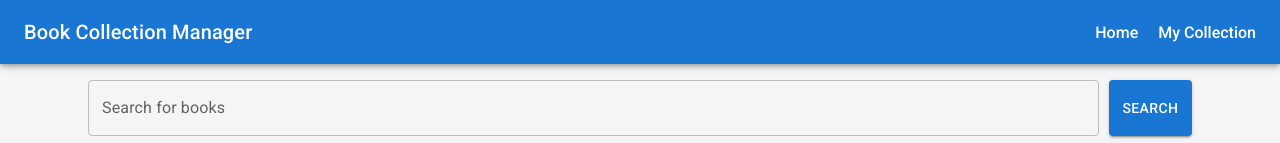
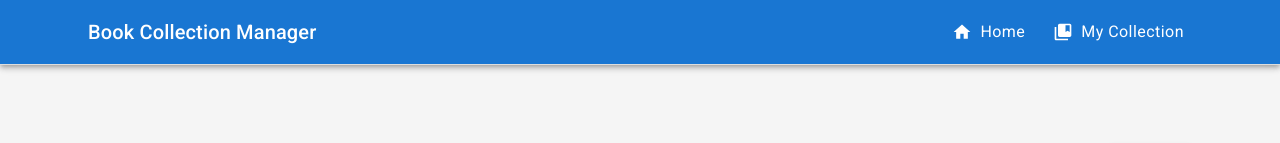
Before and after one commit to jrsabado/Book-Collection-Manager, a React (Create React App) app in the folder frontend/: page / in a window 1280 px wide. Shown: the top 143 px of the page. Built offline with nearby package versions, Linux system fonts and the light colour scheme; no server answers.

Commit message:
Updated the design of the toolbar, added icons to Home and My collection page

```diff
--- a/frontend/src/App.css
+++ b/frontend/src/App.css
@@ -71,7 +71,22 @@ body {
 
 .book-card .MuiIconButton-root {
     align-self: flex-end;
+    /* margin-top: 16px; */
+    margin-left: 5px;
+
+}
+
+.action-section {
+    display: flex;
+    align-items: center;
+    justify-content: space-between;
     margin-top: 16px;
+}
+
+.delete-icon {
+    margin-left: 20px;
+    width: 32px;
+    height: 32px;
 }
 
 /* Typography styles */
@@ -119,3 +134,44 @@ body {
 .header .nav-link:hover {
     color: #ffeb3b;
 }
+
+/* Toolbar */
+
+.app-bar {
+    background-color: #3f51b5; /* Change the background color to your preference */
+    box-shadow: none;
+    border-bottom: 1px solid #ddd;
+}
+
+.toolbar {
+    display: flex;
+    justify-content: space-between;
+    align-items: center;
+}
+
+.title {
+    font-family: 'Roboto', sans-serif;
+    font-weight: 500;
+    font-size: 1.5rem;
+    color: #ffffff;
+}
+
+.nav-links {
+    display: flex;
+    gap: 1rem;
+}
+
+.nav-links a {
+    text-decoration: none;
+    color: inherit;
+}
+
+.nav-links .MuiButton-root {
+    text-transform: none;
+    font-size: 1rem;
+    font-weight: 400;
+}
+
+.nav-links .MuiButton-startIcon {
+    margin-right: 0.5rem;
+}
--- a/frontend/src/App.tsx
+++ b/frontend/src/App.tsx
@@ -8,6 +8,7 @@ import EditBookDialog from './components/EditBookDialog';
 import MyCollectionPage from './pages/MyCollectionPage';
 import HomePage from './pages/HomePage';
 import './App.css';
+import MyToolbar from './components/MyToolbar';
 
 const App: React.FC = () => {
     const [query, setQuery] = useState('');
@@ -105,10 +106,6 @@ const App: React.FC = () => {
         setPage(1);
     };
 
-    const handleMyCollectionClick = () => {
-        window.location.href = "/my-collection";
-    };
-
     const handleStatusChange = async (book: Book, status: string) => {
         const updatedBook = { ...book, status };
         localStorage.setItem(book.google_books_id, status);
@@ -121,17 +118,7 @@ const App: React.FC = () => {
     return (
         <Router>
             <div className="App">
-                <AppBar position="fixed" className="header">
-                    <Toolbar>
-                        <Typography variant="h6" component="div">
-                            Book Collection Manager
-                        </Typography>
-                        <nav className="nav-links">
-                            <Link to="/" className="nav-link" onClick={handleHomeClick}>Home</Link>
-                            <Link to="/my-collection" onClick={handleMyCollectionClick} className="nav-link">My Collection</Link>
-                        </nav>
-                    </Toolbar>
-                </AppBar>
+                <MyToolbar />
                 <Container style={{ marginTop: '80px' }}>
                     <Routes>
                         <Route path="/" element={
--- a/frontend/src/components/BookCard.tsx
+++ b/frontend/src/components/BookCard.tsx
@@ -35,6 +35,7 @@ const BookCard: React.FC<BookCardProps> = ({ book, onUpdate, onDelete, onStatusC
                         {book.author}
                     </Typography>
                 </div>
+                <div className="action-section">
                     <FormControl fullWidth>
                         <InputLabel id="book-status-label">Status</InputLabel>
                         <Select
@@ -50,10 +51,11 @@ const BookCard: React.FC<BookCardProps> = ({ book, onUpdate, onDelete, onStatusC
                         </Select>
                     </FormControl>
                     {showDeleteIcon && (
-                    <IconButton onClick={() => onDelete(book.google_books_id)}>
+                        <IconButton onClick={() => onDelete(book.google_books_id)} className="delete-icon">
                             <DeleteIcon />
                         </IconButton>
                     )}
+                </div>
             </CardContent>
         </Card>
     );
--- /dev/null
+++ b/frontend/src/components/MyToolbar.tsx
@@ -0,0 +1,33 @@
+import React from 'react';
+import { AppBar, Toolbar, Typography, IconButton, Button, Container } from '@mui/material';
+import HomeIcon from '@mui/icons-material/Home';
+import CollectionsBookmarkIcon from '@mui/icons-material/CollectionsBookmark';
+
+const handleMyCollectionClick = () => {
+    window.location.href = "/my-collection";
+};
+
+
+const MyToolbar: React.FC = () => {
+    return (
+        <AppBar position="static" className="app-bar">
+            <Container>
+                <Toolbar className="toolbar">
+                    <Typography variant="h6" className="title">
+                        Book Collection Manager
+                    </Typography>
+                    <div className="nav-links">
+                        <Button color="inherit" startIcon={<HomeIcon />} href="/">
+                            Home
+                        </Button>
+                        <Button color="inherit" onClick={handleMyCollectionClick} startIcon={<CollectionsBookmarkIcon />} href="/my-collection">
+                            My Collection
+                        </Button>
+                    </div>
+                </Toolbar>
+            </Container>
+        </AppBar>
+    );
+};
+
+export default MyToolbar;
--- a/frontend/src/pages/HomePage.tsx
+++ b/frontend/src/pages/HomePage.tsx
@@ -68,7 +68,7 @@ const HomePage: React.FC<HomePageProps> = ({
                             onUpdate={onUpdate}
                             onDelete={onDelete}
                             onStatusChange={handleStatusChange}
-                            // showDeleteIcon={false}
+                            showDeleteIcon={false}
                             />
                     </Grid>
                 ))}
```
Lines whose indentation alone changed are shown as unchanged.
